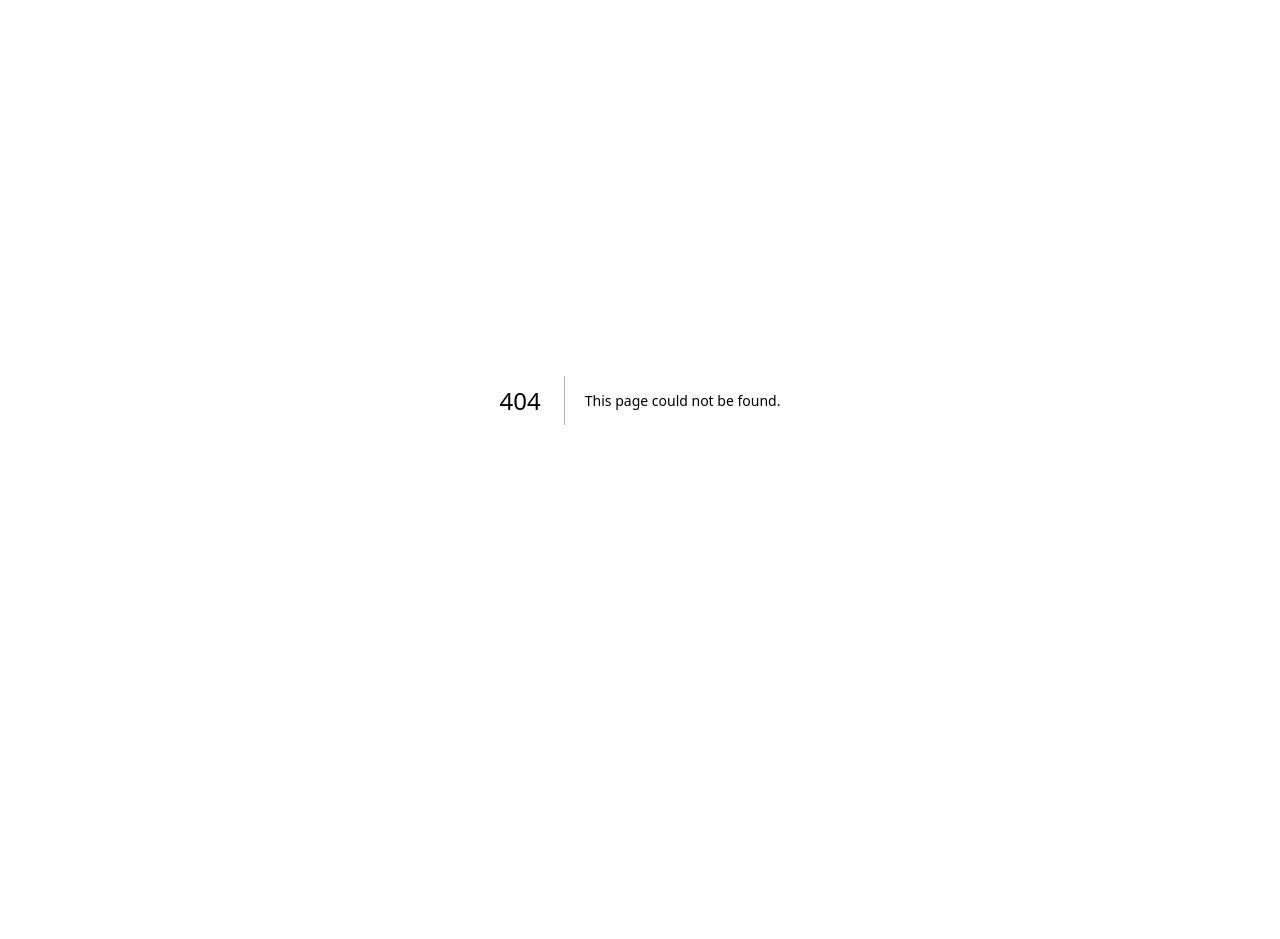
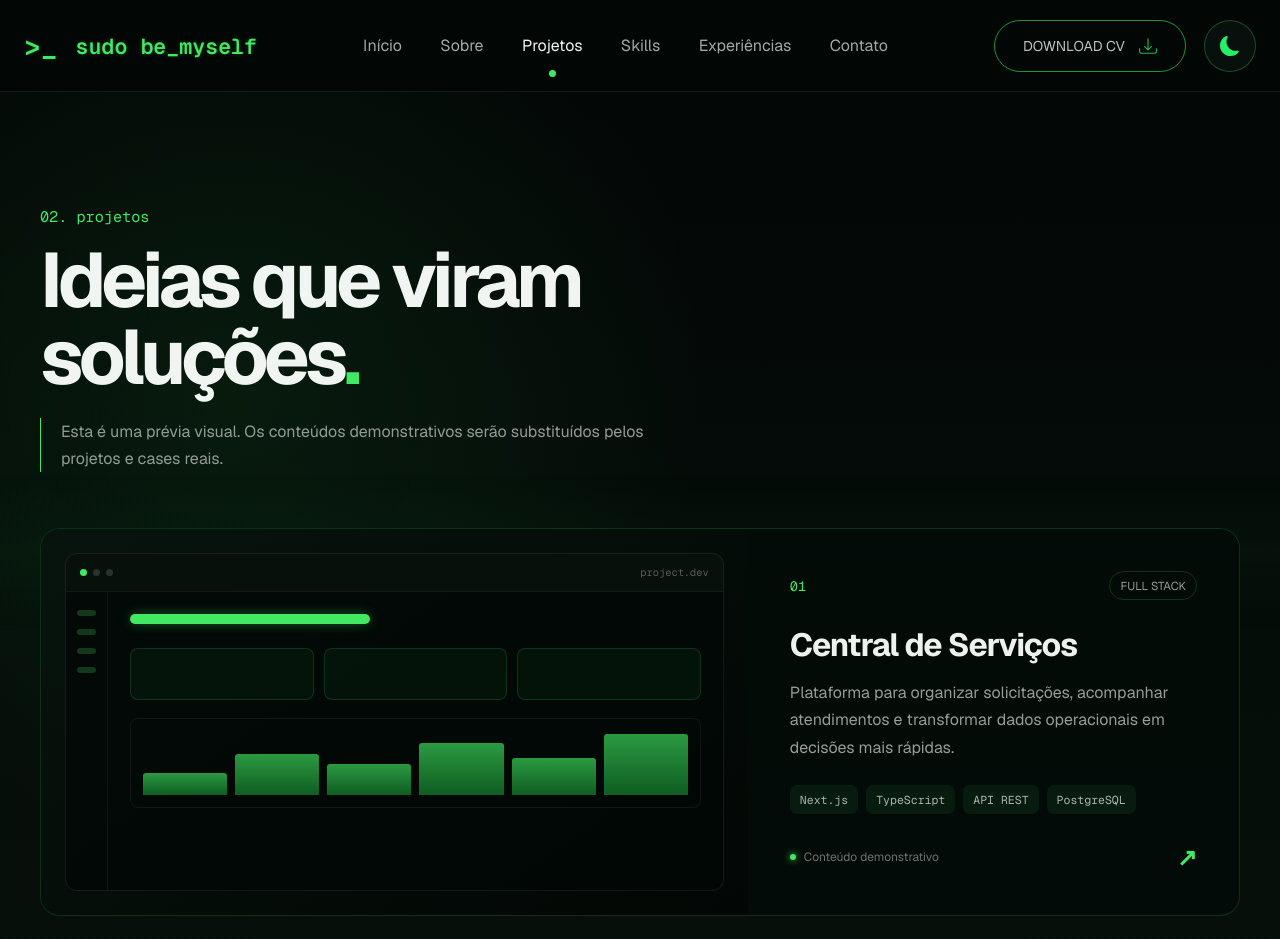
Before and after one commit to DescomplicaDevDan/portfolio-descomplicadevdan, a Next.js app: page /projetos in a window 1280 px wide. Before the commit this address had no page. Shown: the top 939 px of the page. Before the commit the page ends 800 px from the top, so only its background shows below. Built offline with nearby package versions, Linux system fonts and the light colour scheme.

Commit message:
feat: add dedicated projects page.

```diff
--- /dev/null
+++ b/src/app/projetos/page.module.css
@@ -0,0 +1,46 @@
+.projects { position: relative; min-height: calc(100vh - var(--header-height)); overflow: hidden; padding: clamp(80px, 9vw, 130px) 0; background: radial-gradient(circle at 18% 18%, rgb(45 230 79 / 8%), transparent 28%), linear-gradient(180deg, #030706, #06100b 55%, #030706); }
+.projects::before { content: ""; position: absolute; inset: 0; opacity: .17; background-image: radial-gradient(rgb(66 232 98 / 28%) .7px, transparent .7px); background-size: 22px 22px; mask-image: linear-gradient(to bottom, transparent, black 15%, black 85%, transparent); }
+.scanline { position: absolute; inset: -20% 0 auto; height: 160px; opacity: .2; background: linear-gradient(to bottom, transparent, rgb(66 232 98 / 15%), transparent); animation: scan 10s linear infinite; pointer-events: none; }
+.container { position: relative; z-index: 1; width: min(calc(100% - 48px), 1200px); margin: 0 auto; }
+.heading { max-width: 850px; margin-bottom: 56px; }
+.eyebrow { margin-bottom: 16px; color: var(--color-accent); font: .95rem var(--font-geist-mono), monospace; }
+.heading h1 { color: #f1f5f2; font-size: clamp(2.8rem, 6vw, 5.8rem); line-height: 1; letter-spacing: -.06em; }
+.heading h1 span { color: var(--color-accent); }
+.intro { max-width: 650px; margin-top: 22px; padding-left: 20px; border-left: 1px solid var(--color-accent); color: #929c96; line-height: 1.7; }
+.grid { display: grid; grid-template-columns: repeat(2, 1fr); gap: 24px; }
+.card { min-width: 0; overflow: hidden; border: 1px solid rgb(66 232 98 / 17%); border-radius: 20px; background: rgb(4 12 8 / 90%); transition: transform .22s ease, border-color .22s ease, box-shadow .22s ease; }
+.card:hover { border-color: rgb(66 232 98 / 45%); box-shadow: 0 22px 60px rgb(0 0 0 / 35%), 0 0 30px rgb(66 232 98 / 10%); transform: translateY(-6px); }
+.featured { grid-column: 1 / -1; display: grid; grid-template-columns: 1.18fr .82fr; }
+.preview { min-height: 270px; padding: 24px; background: linear-gradient(145deg, #07140d, #020604); }
+.featured .preview { min-height: 380px; }
+.previewTop { height: 38px; padding: 0 14px; border: 1px solid rgb(255 255 255 / 7%); border-bottom: 0; border-radius: 12px 12px 0 0; display: flex; align-items: center; gap: 6px; background: #07100b; }
+.previewTop span { width: 7px; height: 7px; border-radius: 50%; background: #26342b; }
+.previewTop span:first-child { background: var(--color-accent); }
+.previewTop p { margin-left: auto; color: #536159; font: .65rem var(--font-geist-mono), monospace; }
+.previewBody { height: calc(100% - 38px); min-height: 185px; border: 1px solid rgb(255 255 255 / 7%); border-radius: 0 0 12px 12px; display: grid; grid-template-columns: 42px 1fr; background: rgb(2 8 5 / 80%); }
+.previewBody aside { padding: 18px 11px; border-right: 1px solid rgb(255 255 255 / 6%); display: flex; flex-direction: column; gap: 13px; }
+.previewBody aside span { height: 6px; border-radius: 5px; background: rgb(66 232 98 / 22%); }
+.previewContent { padding: 22px; }
+.previewHeading { width: 42%; height: 10px; border-radius: 6px; background: var(--color-accent); box-shadow: 0 0 12px rgb(66 232 98 / 35%); }
+.previewGrid { margin-top: 24px; display: grid; grid-template-columns: repeat(3, 1fr); gap: 10px; }
+.previewGrid span { height: 52px; border: 1px solid rgb(66 232 98 / 15%); border-radius: 8px; background: rgb(66 232 98 / 5%); }
+.previewChart { height: 90px; margin-top: 18px; padding: 12px; display: flex; align-items: end; gap: 8px; border: 1px solid rgb(255 255 255 / 6%); border-radius: 8px; }
+.previewChart i { width: 100%; height: 35%; border-radius: 3px 3px 0 0; background: linear-gradient(to top, #168c31, var(--color-accent)); opacity: .65; }
+.previewChart i:nth-child(2) { height: 65%; } .previewChart i:nth-child(3) { height: 48%; } .previewChart i:nth-child(4) { height: 82%; } .previewChart i:nth-child(5) { height: 58%; } .previewChart i:nth-child(6) { height: 95%; }
+.cardContent { padding: clamp(26px, 4vw, 42px); display: flex; flex-direction: column; }
+.meta { display: flex; align-items: center; justify-content: space-between; gap: 20px; }
+.meta span { color: var(--color-accent); font: .85rem var(--font-geist-mono), monospace; }
+.meta p { padding: 6px 10px; border: 1px solid rgb(66 232 98 / 18%); border-radius: 999px; color: #8fa097; font-size: .72rem; text-transform: uppercase; }
+.card h2 { margin-top: 24px; color: #edf2ef; font-size: clamp(1.5rem, 2.5vw, 2.2rem); letter-spacing: -.035em; }
+.description { margin-top: 14px; color: #939e98; line-height: 1.7; }
+.tags { margin-top: 24px; display: flex; flex-wrap: wrap; gap: 8px; list-style: none; }
+.tags li { padding: 7px 10px; border-radius: 7px; background: rgb(66 232 98 / 7%); color: #a9b5ae; font: .72rem var(--font-geist-mono), monospace; }
+.footer { margin-top: auto; padding-top: 28px; display: flex; align-items: center; justify-content: space-between; }
+.footer > span { display: flex; align-items: center; gap: 8px; color: #68746d; font-size: .75rem; }
+.footer i { width: 6px; height: 6px; border-radius: 50%; background: var(--color-accent); box-shadow: 0 0 7px var(--color-accent); }
+.footer b { color: var(--color-accent); font-size: 1.5rem; transition: transform .18s ease; }
+.card:hover .footer b { transform: translate(3px, -3px); }
+@keyframes scan { from { transform: translateY(-100%); } to { transform: translateY(850%); } }
+@media (max-width: 850px) { .featured { grid-template-columns: 1fr; } .grid { grid-template-columns: 1fr; } .featured { grid-column: auto; } .featured .preview { min-height: 300px; } }
+@media (max-width: 560px) { .projects { padding: 72px 0; } .container { width: min(calc(100% - 36px), 1200px); } .heading { margin-bottom: 40px; } .preview { min-height: 230px; padding: 14px; } .featured .preview { min-height: 250px; } .previewContent { padding: 16px; } .cardContent { padding: 25px 22px; } }
+@media (prefers-reduced-motion: reduce) { .scanline { display: none; } .card, .footer b { transition: none; } }
--- /dev/null
+++ b/src/app/projetos/page.tsx
@@ -0,0 +1,86 @@
+import type { Metadata } from "next";
+import { Header } from "@/components/Header/Header";
+import styles from "./page.module.css";
+
+export const metadata: Metadata = {
+  title: "Projetos | Descomplica Dev Dan",
+  description: "Projetos e soluções desenvolvidos por Descomplica Dev Dan.",
+};
+
+const projects = [
+  {
+    number: "01",
+    title: "Central de Serviços",
+    category: "Full Stack",
+    description: "Plataforma para organizar solicitações, acompanhar atendimentos e transformar dados operacionais em decisões mais rápidas.",
+    technologies: ["Next.js", "TypeScript", "API REST", "PostgreSQL"],
+    featured: true,
+  },
+  {
+    number: "02",
+    title: "Dashboard Analítico",
+    category: "Front-end",
+    description: "Painel responsivo para visualizar indicadores, tendências e resultados de negócio com clareza.",
+    technologies: ["React", "TypeScript", "CSS Modules"],
+    featured: false,
+  },
+  {
+    number: "03",
+    title: "Automação Inteligente",
+    category: "Back-end",
+    description: "Fluxo automatizado para reduzir tarefas repetitivas, integrar serviços e aumentar a produtividade.",
+    technologies: ["Node.js", "APIs", "Webhooks"],
+    featured: false,
+  },
+];
+
+function ProjectPreview() {
+  return (
+    <div className={styles.preview} aria-hidden="true">
+      <div className={styles.previewTop}><span /><span /><span /><p>project.dev</p></div>
+      <div className={styles.previewBody}>
+        <aside><span /><span /><span /><span /></aside>
+        <div className={styles.previewContent}>
+          <div className={styles.previewHeading} />
+          <div className={styles.previewGrid}><span /><span /><span /></div>
+          <div className={styles.previewChart}><i /><i /><i /><i /><i /><i /></div>
+        </div>
+      </div>
+    </div>
+  );
+}
+
+export default function ProjectsPage() {
+  return (
+    <>
+      <Header />
+      <main className={styles.projects} id="projetos">
+        <div className={styles.scanline} />
+        <div className={styles.container}>
+          <header className={styles.heading}>
+            <p className={styles.eyebrow}>02. projetos</p>
+            <h1>Ideias que viram soluções<span>.</span></h1>
+            <p className={styles.intro}>Esta é uma prévia visual. Os conteúdos demonstrativos serão substituídos pelos projetos e cases reais.</p>
+          </header>
+
+          <div className={styles.grid}>
+            {projects.map((project) => (
+              <article className={`${styles.card} ${project.featured ? styles.featured : ""}`} key={project.number}>
+                <ProjectPreview />
+                <div className={styles.cardContent}>
+                  <div className={styles.meta}><span>{project.number}</span><p>{project.category}</p></div>
+                  <h2>{project.title}</h2>
+                  <p className={styles.description}>{project.description}</p>
+                  <ul className={styles.tags} aria-label="Tecnologias utilizadas">
+                    {project.technologies.map((technology) => <li key={technology}>{technology}</li>)}
+                  </ul>
+                  <div className={styles.footer}><span><i /> Conteúdo demonstrativo</span><b aria-hidden="true">↗</b></div>
+                </div>
+              </article>
+            ))}
+          </div>
+        </div>
+      </main>
+    </>
+  );
+}
--- a/src/components/Header/Header.tsx
+++ b/src/components/Header/Header.tsx
@@ -1,16 +1,17 @@
 "use client";
 
 import Image from "next/image";
+import Link from "next/link";
 import { useEffect, useState } from "react";
 import styles from "./Header.module.css";
 
 const links = [
-  { label: "Início", href: "#inicio", id: "inicio" },
-  { label: "Sobre", href: "#sobre", id: "sobre" },
-  { label: "Projetos", href: "#projetos", id: "projetos" },
-  { label: "Skills", href: "#skills", id: "skills" },
-  { label: "Experiências", href: "#experiencias", id: "experiencias" },
-  { label: "Contato", href: "#contato", id: "contato" },
+  { label: "Início", href: "/#inicio", id: "inicio" },
+  { label: "Sobre", href: "/#sobre", id: "sobre" },
+  { label: "Projetos", href: "/projetos", id: "projetos" },
+  { label: "Skills", href: "/#skills", id: "skills" },
+  { label: "Experiências", href: "/#experiencias", id: "experiencias" },
+  { label: "Contato", href: "/#contato", id: "contato" },
 ];
 
 type Theme = "dark" | "light";
@@ -67,15 +68,15 @@ export function Header() {
   return (
     <header className={styles.header}>
       <div className={styles.content}>
-        <a className={styles.brand} href="#inicio" aria-label="Ir para o início" onClick={() => handleNavigation("inicio")}>
+        <Link className={styles.brand} href="/#inicio" aria-label="Ir para o início" onClick={() => handleNavigation("inicio")}>
           <span aria-hidden="true">&gt;_</span><span>sudo be_myself</span>
-        </a>
+        </Link>
 
         <nav className={`${styles.navigation} ${isMenuOpen ? styles.navigationOpen : ""}`} aria-label="Navegação principal" id="primary-navigation">
           {links.map((link) => (
-            <a className={activeSection === link.id ? styles.active : undefined} href={link.href} key={link.href} aria-current={activeSection === link.id ? "page" : undefined} onClick={() => handleNavigation(link.id)}>
+            <Link className={activeSection === link.id ? styles.active : undefined} href={link.href} key={link.href} aria-current={activeSection === link.id ? "page" : undefined} onClick={() => handleNavigation(link.id)}>
               {link.label}
-            </a>
+            </Link>
           ))}
         </nav>
 
--- a/src/components/Hero/Hero.tsx
+++ b/src/components/Hero/Hero.tsx
@@ -1,4 +1,5 @@
 import Image from "next/image";
+import Link from "next/link";
 import styles from "./Hero.module.css";
 
 const socialLinks = [
@@ -70,9 +71,9 @@ export function Hero() {
         </p>
 
         <div className={styles.buttons}>
-          <a className={styles.primaryButton} href="#projetos">
+          <Link className={styles.primaryButton} href="/projetos">
             Conheça meus projetos <span aria-hidden="true">→</span>
-          </a>
+          </Link>
           <a className={styles.secondaryButton} href="#sobre">
             Sobre mim
             <Image src="/assets/person-fill.svg" alt="" width={18} height={18} />
```
Also changed, not shown: 1 other file (tests, documents, lock files or other folders).
